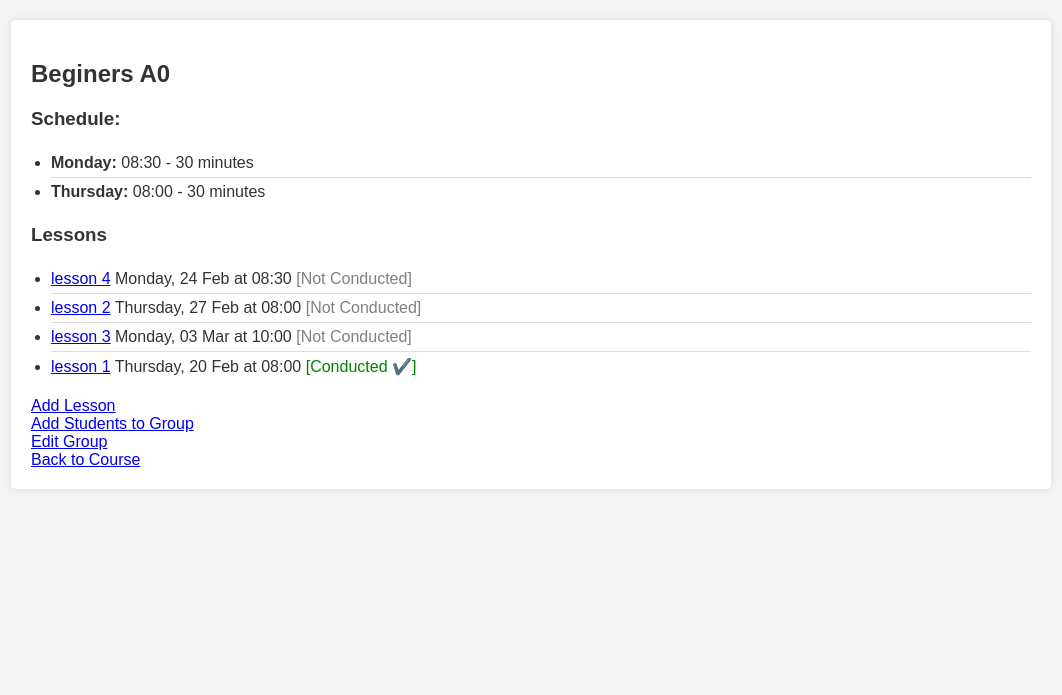
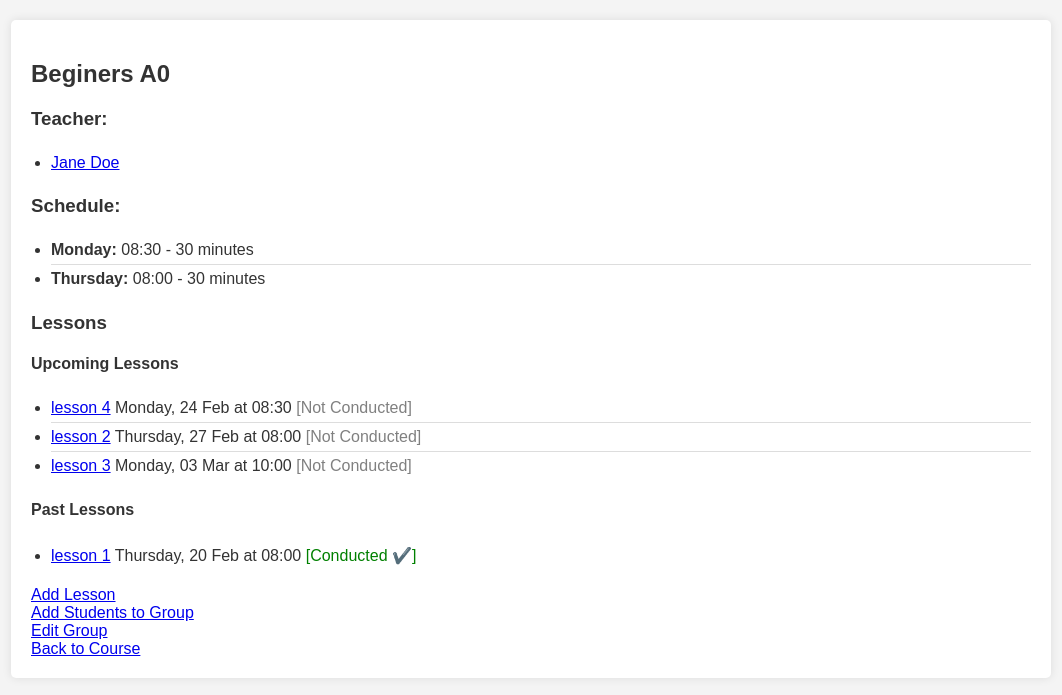
Before and after one commit to YuriyDaramos/inSchoolApp, a Django app: page /group/1/ in a window 1280 px wide. Shown: the part 38-733 px from the top of the page, without its empty margins (109-1171 px from the left). Run offline with Django 5.2, Linux system fonts and the light colour scheme; a user stored in the database is signed in; data comes from the database, SQL or seed files in the repository; both versions use the stored data as it was after the commit.

Commit message:
Improved group page: added teacher info, better sorting of lessons

```diff
--- a/student_groups/views.py
+++ b/student_groups/views.py
@@ -1,4 +1,6 @@
 from django.shortcuts import render, get_object_or_404, redirect
+from django.utils import timezone
+
 from courses.models import Course
 from lessons.models import Lesson
 from users.models import CustomUser
@@ -43,12 +45,17 @@ def group_detail(request, group_id):
     group = get_object_or_404(StudentGroup, id=group_id)
     teacher = group.teacher
     lessons = Lesson.objects.filter(group=group)
+
+    upcoming_lessons = lessons.filter(is_conducted__isnull=True).order_by("date", "time")
+    past_lessons = lessons.filter(is_conducted__isnull=False).order_by("date", "time")
+
     is_admin = request.user.groups.filter(name="Administrators").exists()
 
     return render(request, "groups/group_detail.html", {
         "group": group,
         "teacher": teacher,
-        "lessons": lessons,
+        "upcoming_lessons": upcoming_lessons,
+        "past_lessons": past_lessons,
         "is_admin": is_admin
     })
 
--- a/templates/groups/group_detail.html
+++ b/templates/groups/group_detail.html
@@ -4,6 +4,15 @@
 
 {% block content %}
     <h2>{{ group.name }}</h2>
+
+    <h3>Teacher:</h3>
+    <ul>
+        {% if teacher %}
+            <li><a href="{% url 'user_profile' teacher.id %}">{{ teacher.first_name }} {{ teacher.last_name }}</a></li>
+        {% else %}
+            <li>No teachers assigned to this group.</li>
+        {% endif %}
+    </ul>
 
     {% if group.schedule %}
         <h3>Schedule:</h3>
@@ -20,36 +29,50 @@
     {% endif %}
 
     <h3>Lessons</h3>
+
+    <h4>Upcoming Lessons</h4>
     <ul>
-        {% for lesson in group.lessons.all %}
+        {% for lesson in upcoming_lessons %}
             <li>
                 <a href="{% url 'lesson_detail' lesson.id %}">{{ lesson.name }}</a>
                 {{ lesson.date|date:"l, d M" }} at {{ lesson.time|date:"H:i" }}
                 <span>
                     {% if lesson.is_conducted is None %}
-                        <span style="color: gray;">[Not Conducted]</span> <!-- Квадратик -->
-                    {% elif lesson.is_conducted %}
-                        <span style="color: green;">[Conducted ✔️]</span> <!-- Галочка -->
-                    {% else %}
-                        <span style="color: red;">[Cancelled ❌ ]</span> <!-- Крестик -->
+                        <span style="color: gray;">[Not Conducted]</span>
                     {% endif %}
                 </span>
             </li>
         {% empty %}
-            <p>No lessons scheduled yet.</p>
+            <p>No upcoming lessons.</p>
+        {% endfor %}
+    </ul>
+
+    <h4>Past Lessons</h4>
+    <ul>
+        {% for lesson in past_lessons %}
+            <li>
+                <a href="{% url 'lesson_detail' lesson.id %}">{{ lesson.name }}</a>
+                {{ lesson.date|date:"l, d M" }} at {{ lesson.time|date:"H:i" }}
+                <span>
+                    {% if lesson.is_conducted %}
+                        <span style="color: green;">[Conducted ✔️]</span>
+                    {% elif lesson.is_conducted is False %}
+                        <span style="color: red;">[Cancelled ❌]</span>
+                    {% endif %}
+                </span>
+            </li>
+        {% empty %}
+            <p>No past lessons with status.</p>
         {% endfor %}
     </ul>
 
     {% if is_admin %}
-        <a href="{% url 'add_lesson' group.id %}">Add Lesson</a>
-        <br>
-        <a href="{% url 'add_students_to_group' group.id %}">Add Students to Group</a>
-        <br>
+        <a href="{% url 'add_lesson' group.id %}">Add Lesson</a><br>
+        <a href="{% url 'add_students_to_group' group.id %}">Add Students to Group</a><br>
     {% endif %}
 
     {% if is_admin %}
-        <a href="{% url 'edit_group' group.id %}">Edit Group</a>
-        <br>
+        <a href="{% url 'edit_group' group.id %}">Edit Group</a><br>
     {% endif %}
 
     <a href="{% url 'course_detail' group.course_id %}">Back to Course</a>
```
Also changed, not shown: db.sqlite3.
